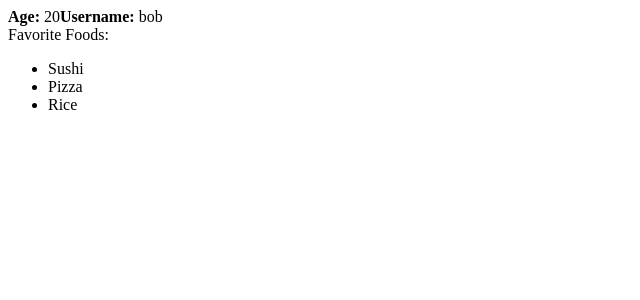
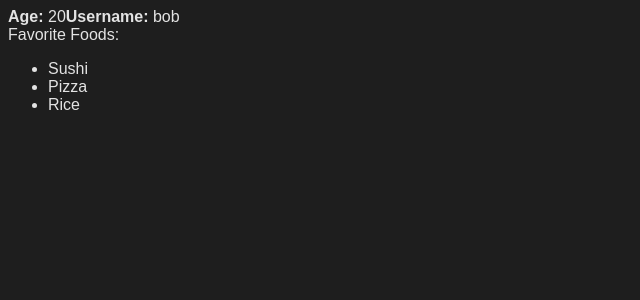
Before and after one commit to guilhermefurla/FrontEndProjects, a React (Vite) app in the folder react/: page / in a window 1280 px wide. Shown: the top 300 px of the page, without its empty margins (0-640 px from the left). Built offline with nearby package versions, Linux system fonts and the light colour scheme.

Commit message:
global css

```diff
--- /dev/null
+++ b/react/src/globals.css
@@ -0,0 +1,5 @@
+body {
+  background-color: #1e1e1e;
+  color: #e3e3e3;
+  font-family: sans-serif;
+}
--- a/react/src/main.jsx
+++ b/react/src/main.jsx
@@ -1,6 +1,7 @@
 import { StrictMode } from 'react'
 import { createRoot } from 'react-dom/client'
 import App from './App'
+import "./globals.css"
 
 createRoot(document.getElementById('root')).render(
   <StrictMode>
```
